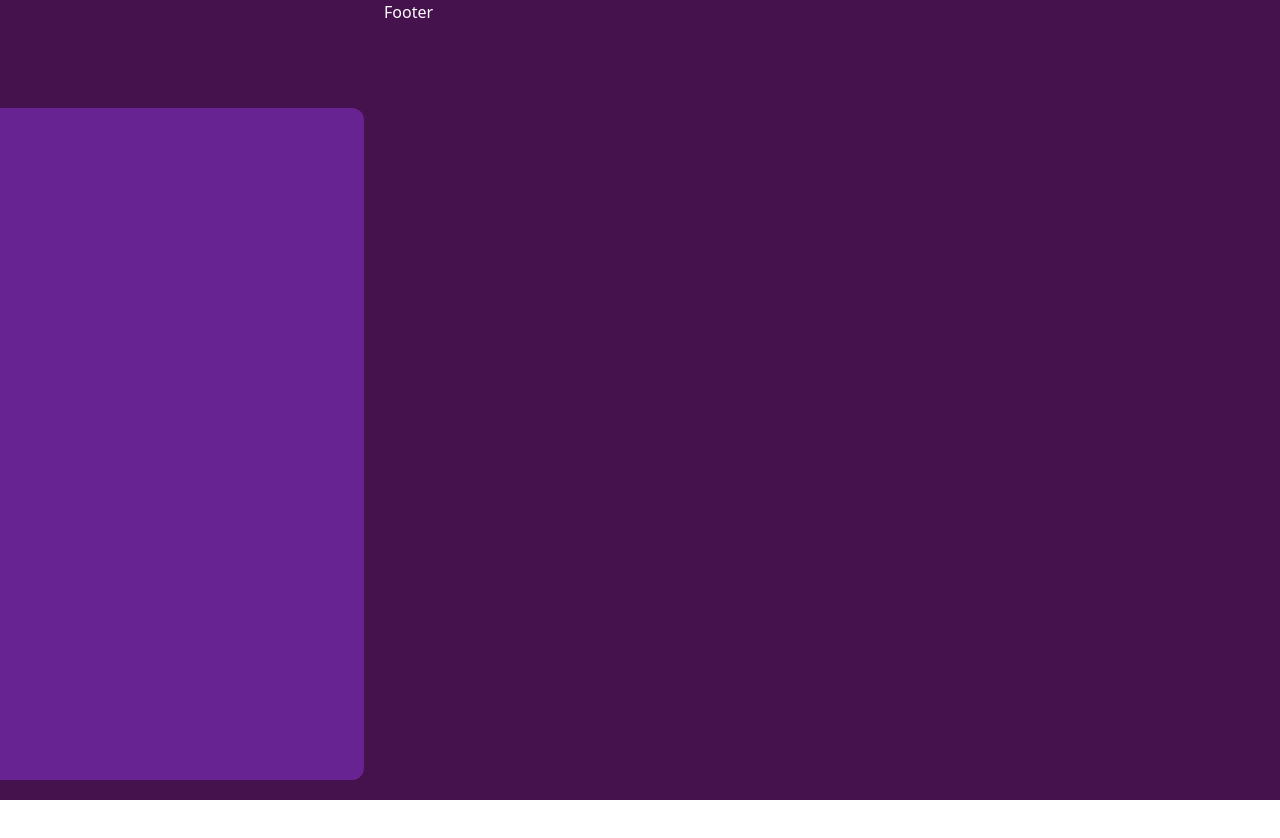
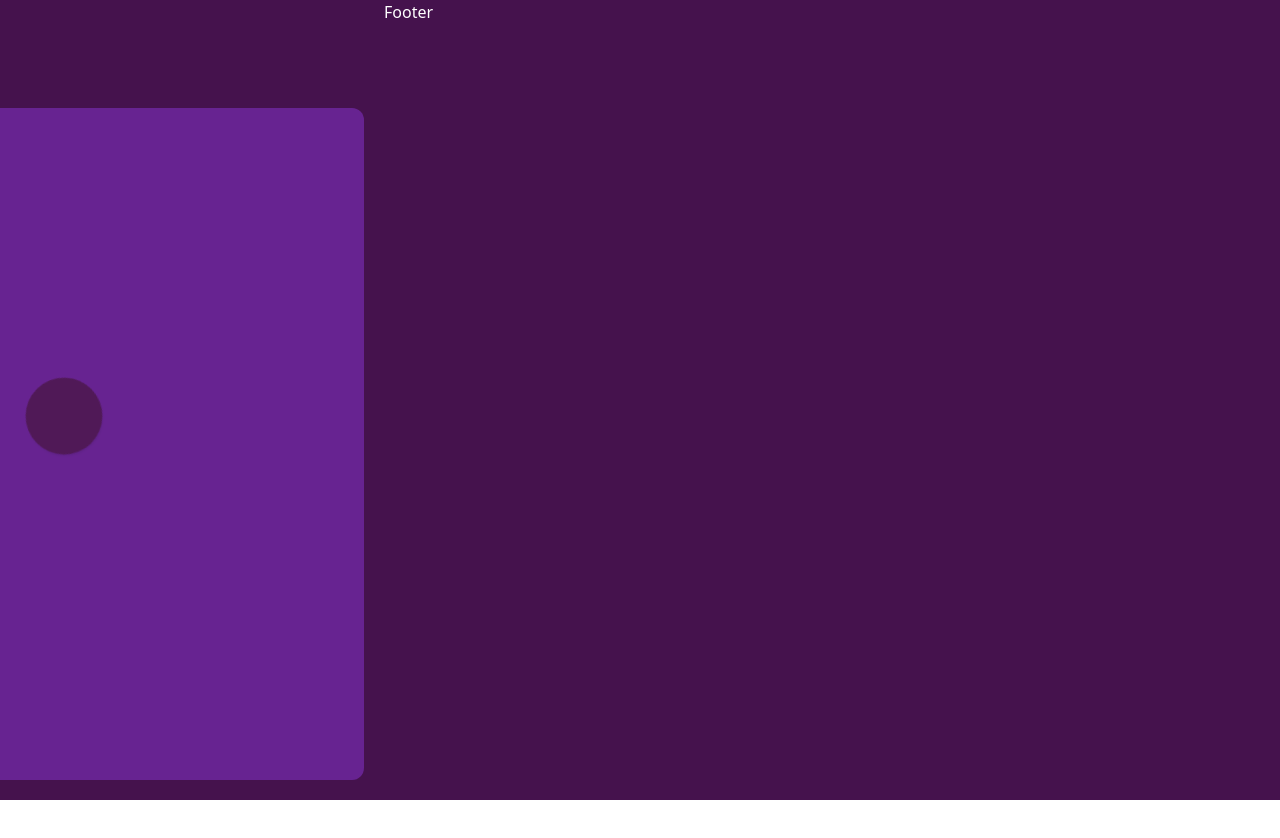
Before and after one commit to Aditya23444-H/shaastra-ideation, a React (Vite) app: page / in a window 1280 px wide. Shown: the top 838 px of the page. Built offline with nearby package versions, Linux system fonts and the light colour scheme; a web font is replaced by a local one.

Commit message:
navbar completed

```diff
--- a/src/App.jsx
+++ b/src/App.jsx
@@ -8,52 +8,57 @@ import Footer from "./pages/Footer";
 import NavbarComponent from "./pages/NavbarComponent";
 
 const App = () => {
-  const [isClock,setIsClock] = useState(false);
+  const [isClock, setIsClock] = useState(false);
   const ref = useRef(null);
   const refreshRef = useRef(null);
-  const [hasScrolled,setHasScrolled] = useState(false);
+  // const [hasScrolled,setHasScrolled] = useState(false);
+  const [isMoved, setIsMoved] = useState(false);
+  const [hasAnimated,setHasAnimated] = useState(false);
 
-  useEffect(()=>{
+  useEffect(() => {
     window.scrollTo(0, 0);
     const handleScroll = () => {
       const triggerPoint = window.innerHeight / 2;
 
-      if(window.scrollY >= triggerPoint){
+      if (window.scrollY >= triggerPoint) {
         setHasScrolled(true);
-      }else{
+        setHasAnimated(true);
+      } else {
         setHasScrolled(false);
       }
-    }
-    window.addEventListener('scroll', handleScroll);
+    };
+    window.addEventListener("scroll", handleScroll);
 
     return () => {
-      window.removeEventListener('scroll', handleScroll);
-    }
-  },[])
+      window.removeEventListener("scroll", handleScroll);
+    };
+  }, []);
 
+  const { scrollYProgress } = useScroll({
+    target: ref,
+  });
 
-  const {scrollYProgress} = (useScroll({
-    target:ref,
-  }));
-
-  const x = useTransform(scrollYProgress, [0,1], ["0px", "-210vw"]);
+  const x = useTransform(scrollYProgress, [0, 1], ["0px", "-210vw"]);
   // const t = hasScrolled?1:4;
   // console.log(hasScrolled);
 
   return (
-  <ToggleContext.Provider value={{isClock,setIsClock}}>
-    <section ref={ref} className="relative h-[400vh]" style={{ scrollBehavior: "smooth" }}>
-      <div className="flex sticky top-0 h-screen w-max bg-p6">
-          {!hasScrolled?
-            <motion.div
-              // key={hasScrolled && "scrolled" }
+    <ToggleContext.Provider value={{ isClock, setIsClock, hasAnimated, setIsMoved,isMoved }}>
+      <section
+        ref={ref}
+        className="relative h-[400vh]"
+        style={{ scrollBehavior: "smooth" }}
+      >
+        <div className="flex sticky top-0 h-screen w-max bg-p6">
+          {/* <motion.div
+              key={hasScrolled && "scrolled" }
               variants={{
                 hidden: { opacity:0, y:"100vh"},
                 visible:{
                   opacity:1,
                   y:0,
                   transition:{
-                    duration:1, delay:!hasScrolled&&4, type:"spring"
+                    duration:1, delay:4, type:"spring"
                   }
                 }
               }}
@@ -62,42 +67,36 @@ const App = () => {
               animate="visible"
               className="w-[30vw] h-[30vw] absolute top-[20%] rounded-full bg-transparent backdrop-blur-md z-20 flex shadow-right justify-center items-center">
               <NavbarComponent/>
-            </motion.div> :
-            <div className="w-[30vw] h-[30vw] absolute top-[20%] rounded-full bg-transparent backdrop-blur-md z-20 flex shadow-right justify-center items-center">
-              <NavbarComponent/>
-            </div>
-          }
-          {/* <motion.div
-            // key={hasScrolled && "scrolled" }
-            variants={{
-              hidden: { opacity:0, y:"100vh"},
-              visible:{
-                opacity:1,
-                y:0,
-                transition:{
-                  duration:1, delay:!hasScrolled&&4, type:"spring"
-                }
-              }
+              </motion.div> : */}
+          <motion.div
+            className="w-min absolute rounded-full bg-transparent z-20 flex "
+            animate={{
+              x: isMoved ? 160 : 0, // Adjust the 100 value for the desired x-translation
+              // width:isMoved?"30vw":"25vw",
             }}
-            style={hasScrolled?{transform:"translateX(-10%)"}:{x, left:"10%"}}
-            initial="hidden"
-            animate="visible"
-            className="w-[30vw] h-[30vw] absolute top-[20%] rounded-full bg-transparent backdrop-blur-md z-20 flex shadow-right justify-center items-center">
-            <NavbarComponent/>
-          </motion.div> */}
-          {hasScrolled&&
-          <div className="w-[15vw] h-screen absolute bg-transparent backdrop-blur-md z-10 box-shadow "></div>
-          }
-          <motion.div style={{x}} ref={refreshRef} className="flex relative snap-mandatory scroll-smooth snap-x overflow-x-scroll h-screen w-[350vw]">
-            <Homepage className="snap-end"/>
-            <About className="snap-end"/>
-            <Timer className="snap-end"/>
-            <Footer className="snap-end"/>
+            transition={{ duration: 0.5 }} // Animation duration
+            onClick={() => setIsMoved(!isMoved)}
+          >
+            <NavbarComponent />
           </motion.div>
 
-      </div>
-   </section>
-  </ToggleContext.Provider> );
+          {/* {hasAnimated&&
+          <div className="w-[15vw] h-screen absolute bg-transparent backdrop-blur-md z-10 box-shadow "></div>
+          } */}
+          <motion.div
+            style={{ x }}
+            ref={refreshRef}
+            className="flex relative h-screen w-[350vw]"
+          >
+            <Homepage className="snap-end" />
+            <About className="snap-end" />
+            <Timer className="snap-end" />
+            <Footer className="snap-end" />
+          </motion.div>
+        </div>
+      </section>
+    </ToggleContext.Provider>
+  );
 };
 
 export default App;
--- /dev/null
+++ b/src/navbarcomponents/MobileNavbar.jsx
@@ -0,0 +1,58 @@
+import React, { useState } from "react";
+import { Link } from "react-router-dom";
+import Hamburger from "../../assets/icons/Hamburger.svg";
+import SidebarClose from "../../assets/icons/SidebarClose.svg";
+
+const MobileNavbar = ({ isClicked, scrollToSection }) => {
+  const array = ["Home", "About", "Testimonials", "FAQs"]; // Corrected spelling of "Testimonials"
+
+  const [menuVisible, setMenuVisible] = useState(false);
+  const openMenu = () => {
+    setMenuVisible((prevState) => !prevState);
+  };
+
+  return (
+    <div className="md:hidden">
+      <img
+        alt=""
+        className="size-8 mr-10 cursor-pointer md:hidden"
+        src={Hamburger}
+        onClick={openMenu}
+      />
+
+      <ul id="menu" className={menuVisible ? "menuvisible" : "hidden"}>
+        <li>
+          <img
+            className="size-8 cursor-pointer ml-28"
+            src={SidebarClose}
+            alt=""
+            onClick={openMenu}
+          />
+        </li>
+        {array.map((option, index) => {
+          return (
+            <li
+              key={index}
+              className="list-ham cursor-pointer"
+              onClick={() => {
+                scrollToSection(option.toLowerCase());
+              }}
+              style={{
+                borderBottom: isClicked === index ? "5px solid bg-p6" : "none",
+              }}
+            >
+              {option}
+            </li>
+          );
+        })}
+        <div className="bg-primary rounded-md mt-5">
+          <p className="py-4 text-center text-xl text-white font-semibold hover:scale-125 font-zilla">
+            <Link to="./login">Apply</Link>
+          </p>
+        </div>
+      </ul>
+    </div>
+  );
+};
+
+export default MobileNavbar;
--- a/src/navbarcomponents/TestMenuComponent.jsx
+++ b/src/navbarcomponents/TestMenuComponent.jsx
@@ -1,23 +1,42 @@
-import { FaHome, FaSearch, FaUser, FaCog, FaInfoCircle } from 'react-icons/fa';
+import { FaHome, FaSearch, FaUser, FaCog, FaInfoCircle } from "react-icons/fa";
+import { useContext } from "react";
+import { ToggleContext } from "../ToggleContext";
+import { motion } from "framer-motion";
 
 const TestMenuComponent = () => {
+  const { setIsMoved, isMoved } = useContext(ToggleContext);
+
   const menuItems = [
-    { icon: <FaHome />, label: 'Home', link: '/' },
-    { icon: <FaSearch />, label: 'Search', link: '/search' },
-    { icon: <FaUser />, label: 'Profile', link: '/profile' },
-    { icon: <FaCog />, label: 'Settings', link: '/settings' },
-    { icon: <FaInfoCircle />, label: 'About', link: '/about' },
-    { icon: <FaInfoCircle />, label: 'About', link: '/about' },
+    { icon: <FaHome />, label: "Home", link: "/" },
+    { icon: <FaSearch />, label: "Search", link: "/search" },
+    { icon: <FaUser />, label: "Profile", link: "/profile" },
+    { icon: <FaCog />, label: "Settings", link: "/settings" },
+    { icon: <FaInfoCircle />, label: "About", link: "/about" },
+    { icon: <FaInfoCircle />, label: "About", link: "/about" },
   ];
 
   const radius = 150; // Radius of the circular menu in pixels
 
   return (
-    <div className="relative w-64 group hover:animate-pause h-64 mx-auto animate-spinRight">
-      <div className="absolute top-1/2 left-1/2 transform -translate-x-1/2 -translate-y-1/2">
-        <a href="/" className="flex flex-col animate-spinLeft text-border-small group-hover:animate-pause items-center justify-center w-96 h-96 bg-p5 text-white text-3xl font-bold font-bangers rounded-full shadow-lg">
-          <span>Welcome</span><span>to</span><span>Shaastra &apos;25</span>
-        </a>
+    <motion.div
+      initial={{ scale: 0.2, x: -80 }}
+      animate={{
+        scale: isMoved ? 1 : 0.2, // Trim height
+      }}
+      transition={{ duration: 0.5 }}
+      className={`relative w-64 group hover:animate-pause h-64 mx-auto ${
+        isMoved && "animate-spinRight"
+      }`}
+    >
+      <div
+        className="absolute top-1/2 left-1/2 transform -translate-x-1/2 -translate-y-1/2"
+        onClick={() => {
+          setIsMoved(!isMoved);
+        }}
+      >
+        <div className="flex flex-col animate-spinLeft text-border-small group-hover:animate-pause items-center justify-center w-96 h-96 bg-p5 text-white text-3xl font-bold font-bangers rounded-full shadow-lg">
+          {/* <span>Welcome</span><span>to</span><span>Shaastra &apos;25</span> */}
+        </div>
       </div>
 
       {menuItems.map((item, index) => {
@@ -26,22 +45,36 @@ const TestMenuComponent = () => {
         const y = radius * Math.sin((angle * Math.PI) / 180);
 
         return (
+          <motion.div
+            key={index}
+            initial={{ opacity: 0 }}
+            animate={{
+              opacity: !isMoved ? 0 : 1,
+            }}
+            transition={{ duration: 0.5 }}
+          >
             <a
-            key={index}
               href={item.link}
               className="absolute  flex flex-col items-center justify-center w-16 h-16 bg-[#7a1775] text-white rounded-full shadow-lg transform transition-transform duration-300 hover:bg-blue-600"
               style={{
-              top: '50%',
-              left: '50%',
+                top: "50%",
+                left: "50%",
                 transform: `translate(${x}px, ${y}px) translate(-50%, -50%)`,
               }}
             >
-            <div className='animate-spinLeft group-hover:animate-pause'>{item.icon}</div>
+              <div
+                className={`${
+                  isMoved && "animate-spinLeft"
+                } group-hover:animate-pause`}
+              >
+                {item.icon}
+              </div>
               {/* <span className="text-xs animate-spinLeft mt-1">{item.label}</span> */}
             </a>
+          </motion.div>
         );
       })}
-    </div>
+    </motion.div>
   );
 };
 
--- a/src/pages/NavbarComponent.jsx
+++ b/src/pages/NavbarComponent.jsx
@@ -1,4 +1,4 @@
-import ClockToggle from '../buttons/ClockToggle'
+// import ClockToggle from '../buttons/ClockToggle'
 import Clock from '../navbarcomponents/Clock'
 import TestMenuComponent from '../navbarcomponents/TestMenuComponent'
 import { useContext } from 'react'
@@ -7,7 +7,7 @@ import { ToggleContext } from '../ToggleContext'
 export default function NavbarComponent() {
     const {isClock} = useContext(ToggleContext);
   return (
-    <div className="w-full h-full flex flex-col justify-center items-center p-4">
+    <div className="w-full h-full flex flex-col justify-center items-center p-4" >
       {/* <div><ClockToggle/></div> */}
       <div className="w-full h-screen grid place-content-center">
         {isClock===true? <Clock/> :
```
Also changed, not shown: src/pages/About.jsx (+53 -11 lines), src/pages/Homepage.jsx (+0 -15 lines), public/fractal.jpg (added). Lines whose indentation alone changed are shown as unchanged.
